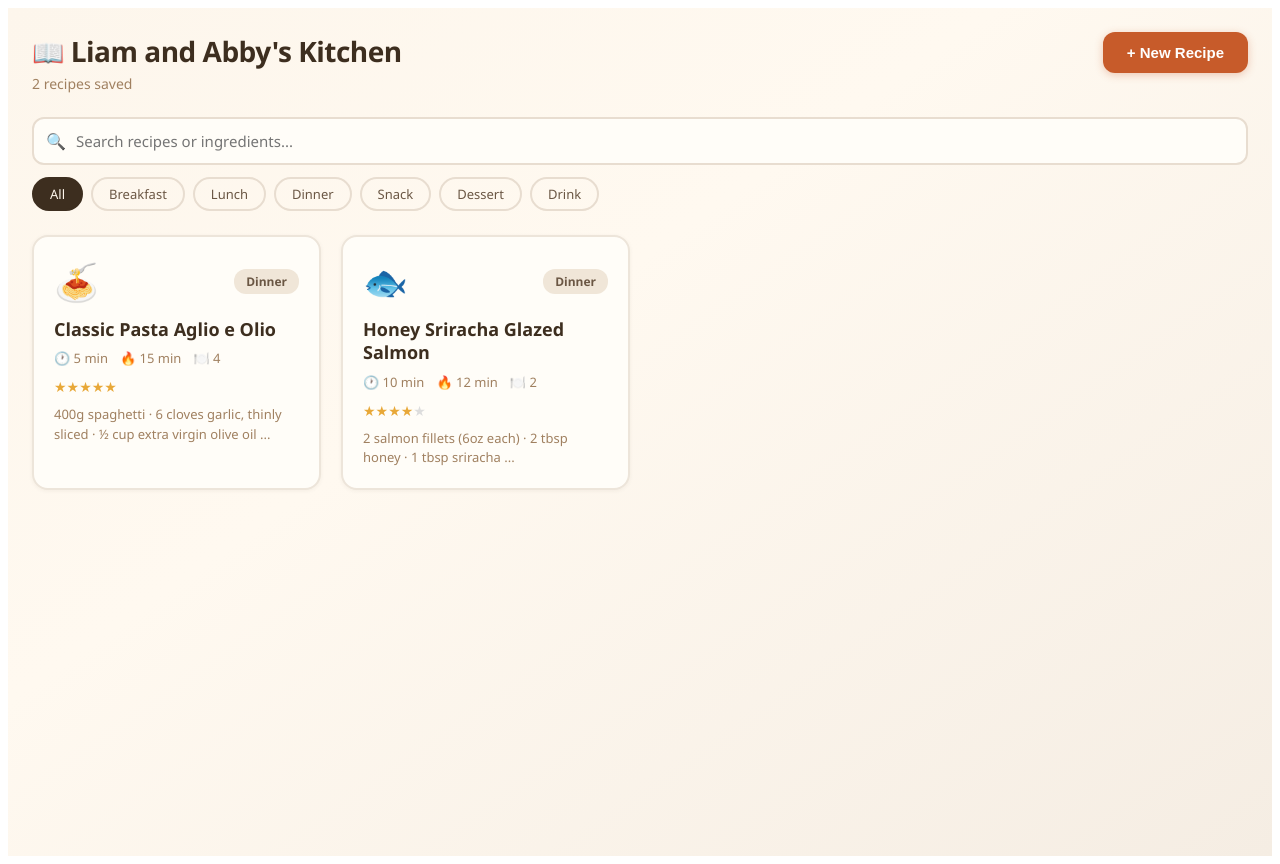
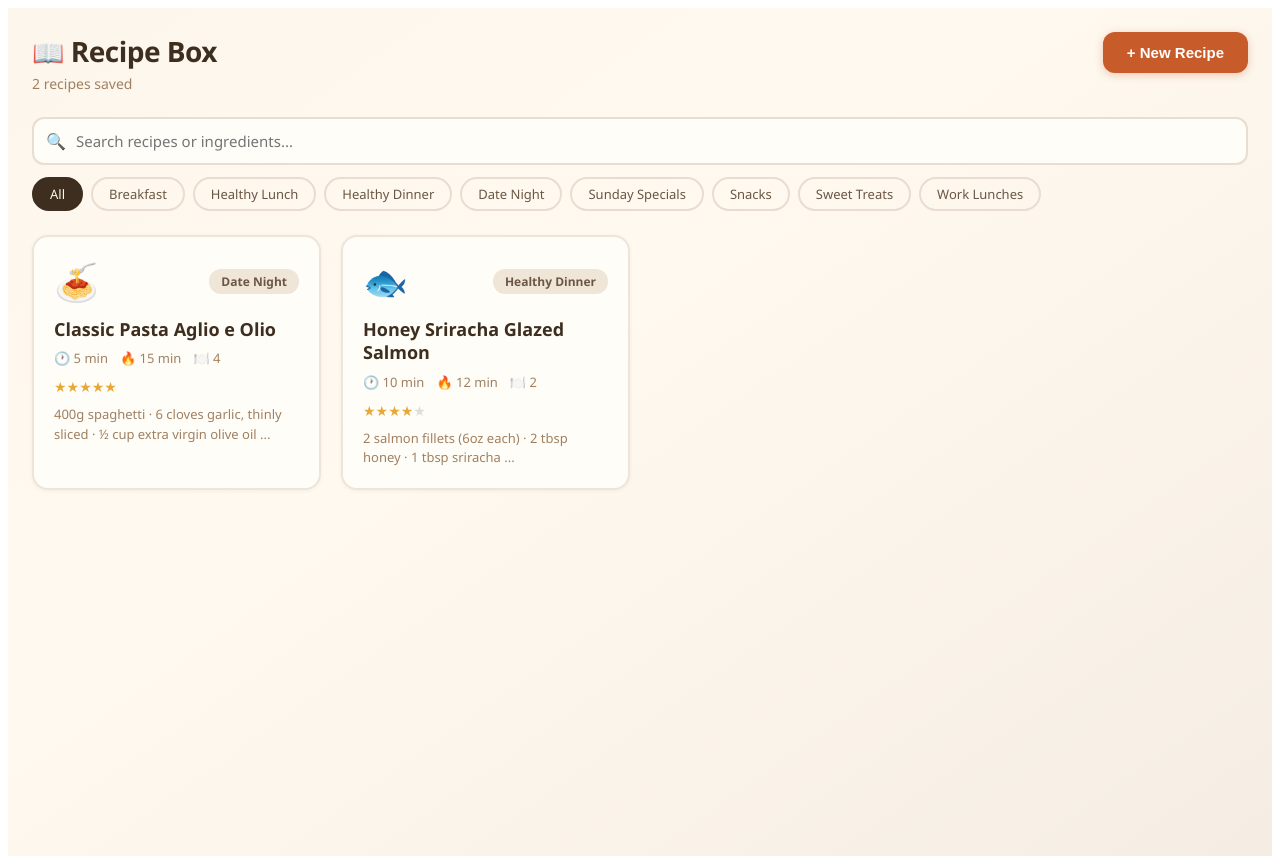
Before and after one commit to liamsbann-rgb/recipe-box, a React (Vite) app: page / in a window 1280 px wide. Built offline with nearby package versions, Linux system fonts and the light colour scheme.

Commit message:
Update categories

```diff
--- a/src/App.jsx
+++ b/src/App.jsx
@@ -2,11 +2,11 @@ import { useState, useEffect, useCallback } from "react";
 
 const STORAGE_KEY = "recipes-data";
 
-const CATEGORIES = ["Breakfast", "Lunch", "Dinner", "Snack", "Dessert", "Drink"];
+const CATEGORIES = ["Breakfast", "Healthy Lunch", "Healthy Dinner", "Date Night", "Sunday Specials", "Snacks", "Sweet Treats", "Work Lunches"];
 
 const EMPTY_RECIPE = {
   title: "",
-  category: "Dinner",
+  category: "Healthy Dinner",
   prepTime: "",
   cookTime: "",
   servings: "",
@@ -21,7 +21,7 @@ const SAMPLE_RECIPES = [
   {
     id: "sample-1",
     title: "Classic Pasta Aglio e Olio",
-    category: "Dinner",
+    category: "Date Night",
     prepTime: "5 min",
     cookTime: "15 min",
     servings: "4",
@@ -50,7 +50,7 @@ const SAMPLE_RECIPES = [
   {
     id: "sample-2",
     title: "Honey Sriracha Glazed Salmon",
-    category: "Dinner",
+    category: "Healthy Dinner",
     prepTime: "10 min",
     cookTime: "12 min",
     servings: "2",
@@ -426,7 +426,7 @@ export default function RecipeTracker() {
       <header style={styles.header}>
         <div style={styles.headerLeft}>
           <h1 style={styles.logo}>
-            <span style={styles.logoIcon}>📖</span> Liam and Abby's Kitchen
+            <span style={styles.logoIcon}>📖</span> Recipe Box
           </h1>
           <p style={styles.subtitle}>{recipes.length} recipe{recipes.length !== 1 ? "s" : ""} saved</p>
         </div>
```
